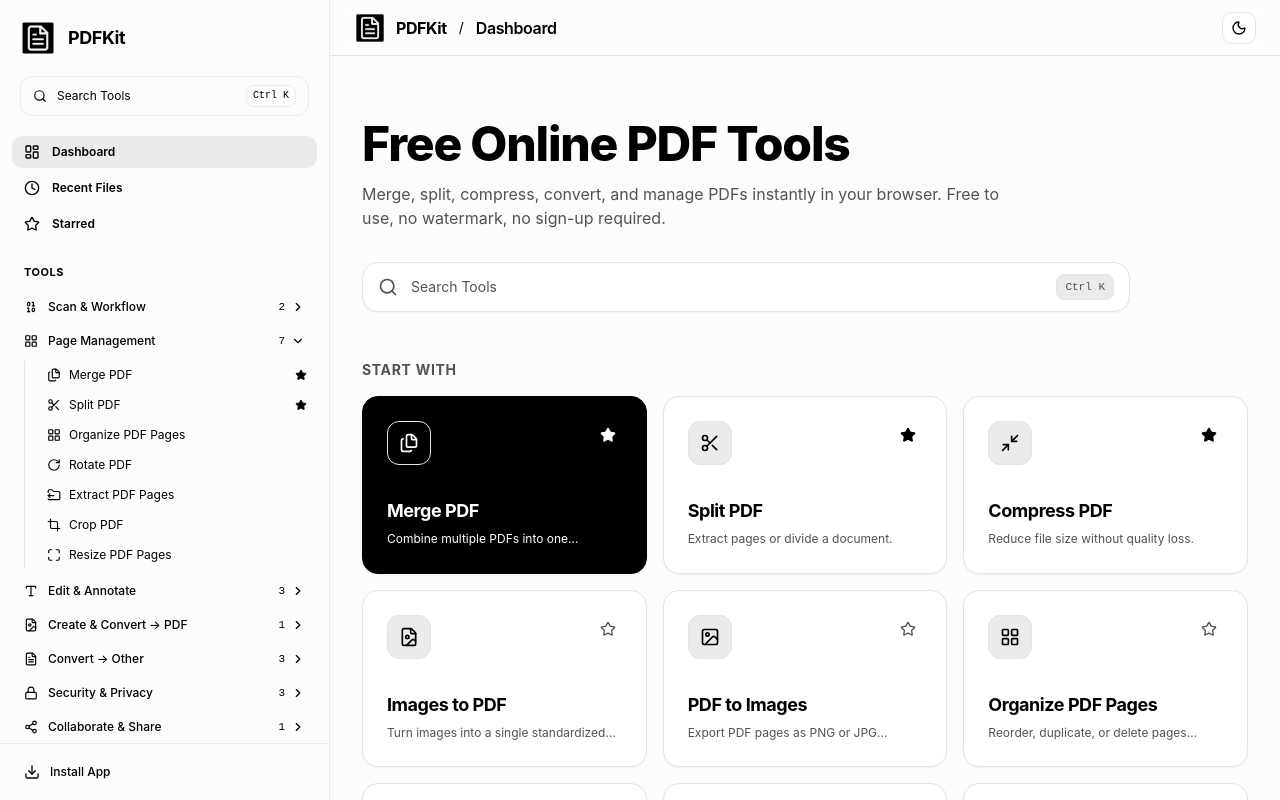
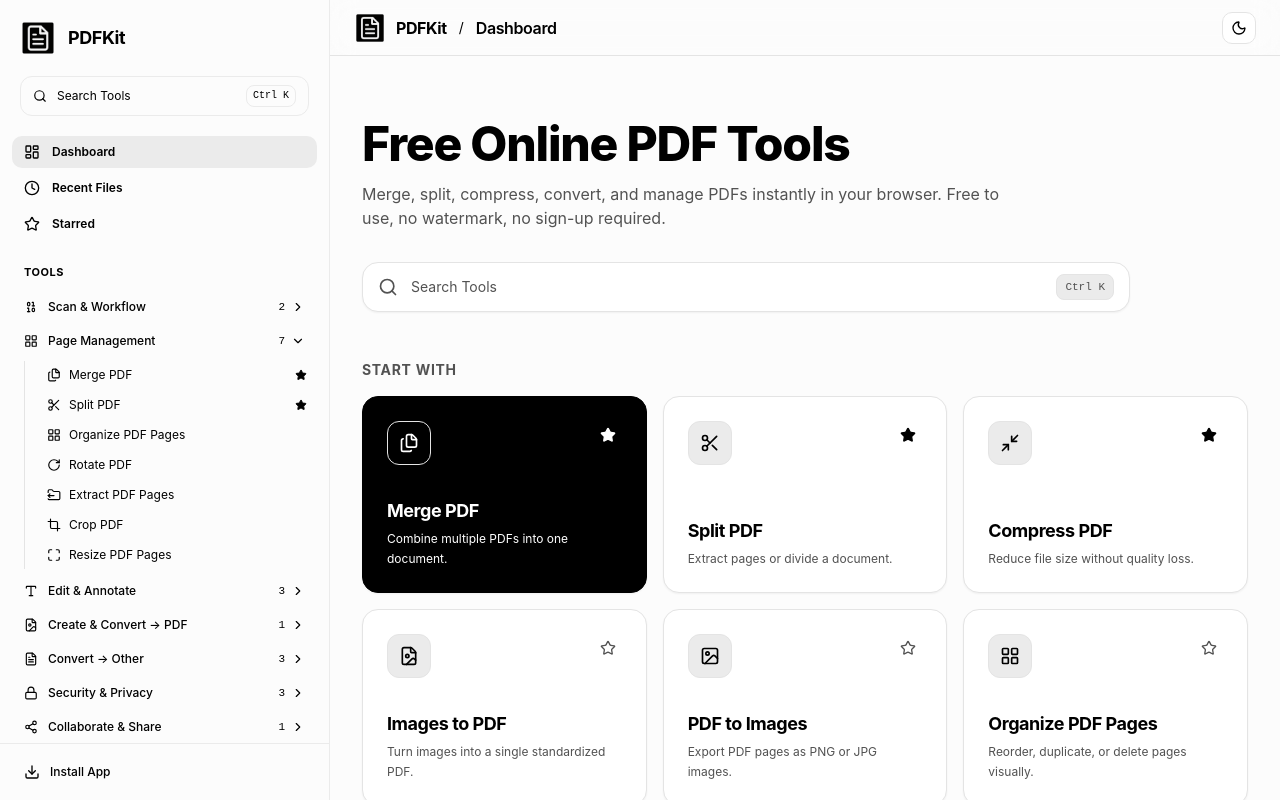
Before and after one commit to Praveen1270/editmypdf, a Next.js app: page / in a window 1280 px wide. Built offline with nearby package versions, Linux system fonts and the light colour scheme.

Commit message:
Show complete tool descriptions across two lines without ellipsis truncation

```diff
--- a/components/home/HomeClient.tsx
+++ b/components/home/HomeClient.tsx
@@ -317,7 +317,7 @@ export function HomeClient() {
                           {tool.name}
                         </h3>
                         <p
-                          className={`mt-1 text-xs line-clamp-1 leading-relaxed ${
+                          className={`mt-1 text-xs leading-relaxed ${
                             isFeaturedFirst
                               ? "text-primary-foreground/75"
                               : "text-muted-foreground"
@@ -366,10 +366,10 @@ export function HomeClient() {
                           <Icon className="h-4 w-4" />
                         </div>
                         <div className="min-w-0 flex-1 pr-1">
-                          <span className="text-xs font-semibold text-foreground truncate block">
+                          <span className="text-xs font-semibold text-foreground block">
                             {tool.name}
                           </span>
-                          <p className="text-[11px] text-muted-foreground line-clamp-1 leading-snug mt-0.5">
+                          <p className="text-[11px] text-muted-foreground leading-snug mt-0.5">
                             {tool.shortDesc}
                           </p>
                         </div>
```
